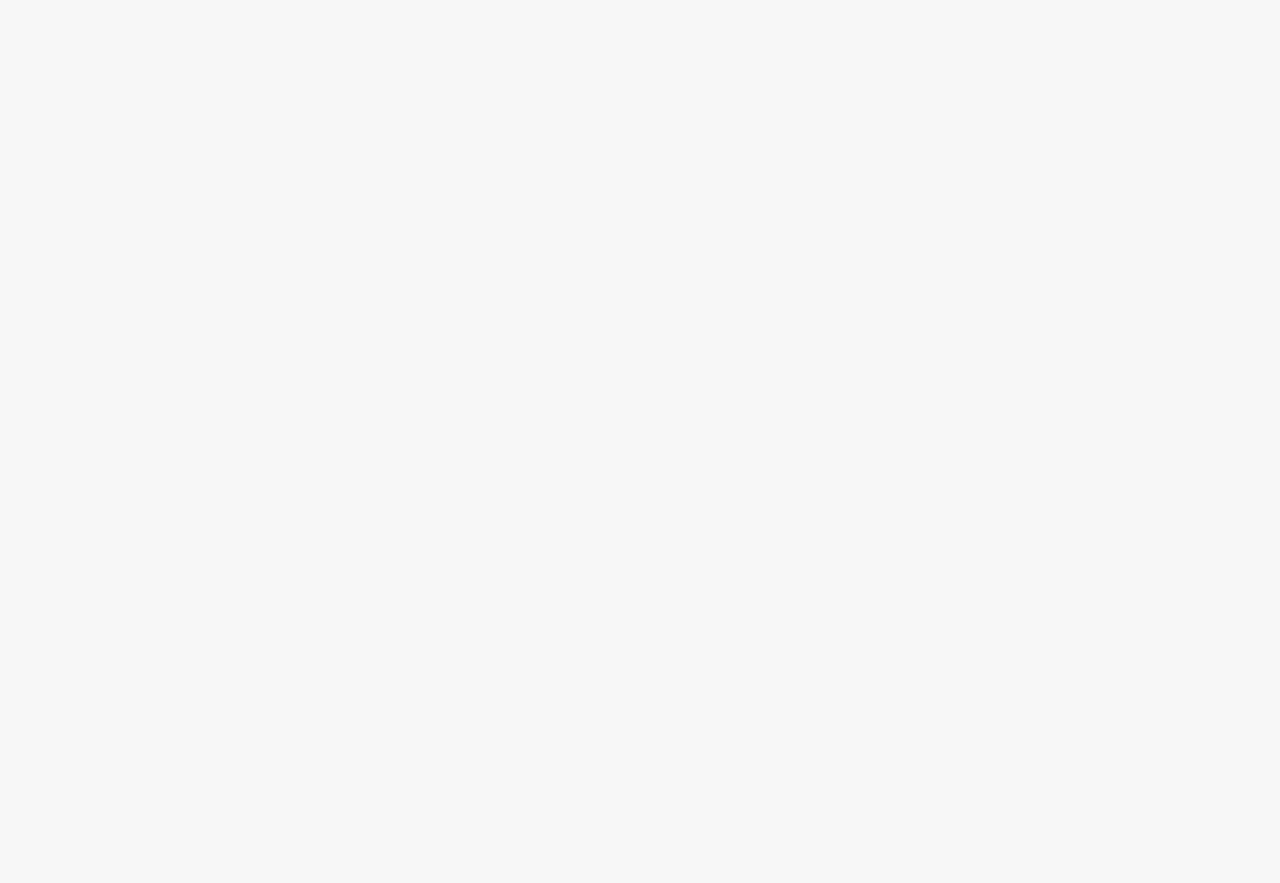
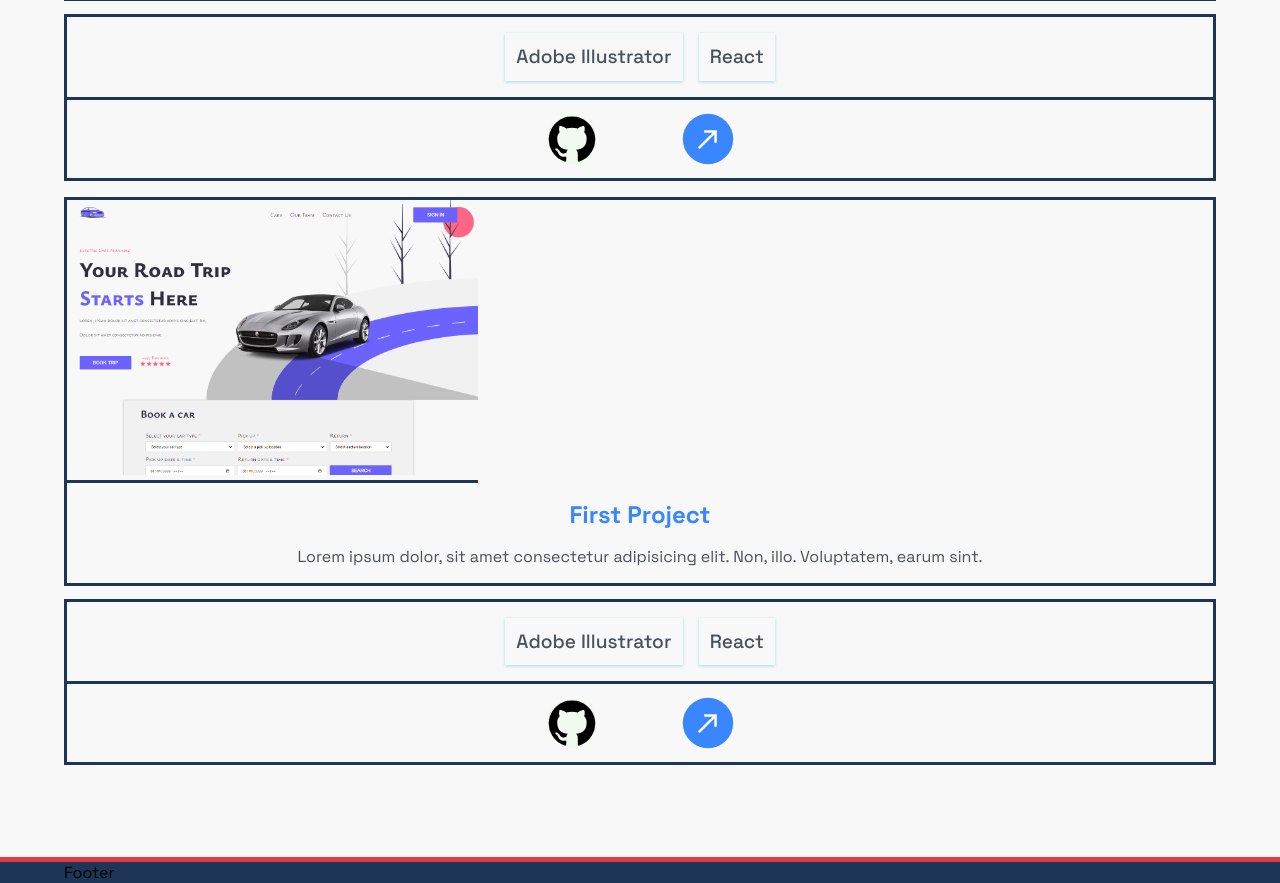
Before and after one commit to noorgm/Portfolio, a React (Create React App) app: page / in a window 1280 px wide. Shown: the part 2812-3695 px from the top of the page. Before the commit the page ends 2489 px from the top, so only its background shows below. Built offline with nearby package versions, Linux system fonts and the light colour scheme.

Commit message:
Project component done too

```diff
--- a/src/components/Project/Project.js
+++ b/src/components/Project/Project.js
@@ -1,18 +1,64 @@
 import React from 'react';
 
 
-// import NorthEastIcon from '@mui/icons-material/NorthEast';
-// import GitHub  from '@mui/icons-material/GitHub';
-// import carSs from '../../assets/images/car-ss.png';
+import NorthEastIcon from '@mui/icons-material/NorthEast';
+import GitHub  from '@mui/icons-material/GitHub';
+import carSs from '../../assets/images/car-ss.png';
 import './project.css';
 
 const Project = () => {
   return (
     <section className="project-bg" id="project">
-      <div className="project grid">
+      <div className="project">
         <section className="top-project">
           <h3>PORTFOLIO</h3>
           <p>Current project and the upcoming project</p>
+        </section>
+
+        <section className="bottom-project grid">
+          <div className="first-project">
+            <div className="f-p-img">
+              <img src={carSs} alt="car project" />
+            </div>
+            <div className="f-p-info">
+              <h3>First Project</h3>
+              <p>Lorem ipsum dolor, sit amet consectetur adipisicing elit. Non, illo. Voluptatem, earum sint.</p>
+            </div>
+          </div>
+
+          <div className="f-p-part">
+            <div className="f-pp-skills">
+              <p>Adobe Illustrator</p>
+              <p>React</p>
+            </div>
+            <div className="f-pp-links">
+              <GitHub className='project-icon' />
+              <NorthEastIcon className='project-icon' />
+            </div>
+          </div>
+        </section>
+
+        <section className="bottom-project grid">
+          <div className="second-project">
+            <div className="s-p-img">
+              <img src={carSs} alt="car project" />
+            </div>
+            <div className="s-p-info">
+              <h3>First Project</h3>
+              <p>Lorem ipsum dolor, sit amet consectetur adipisicing elit. Non, illo. Voluptatem, earum sint.</p>
+            </div>
+          </div>
+
+          <div className="s-p-part">
+            <div className="s-pp-skills">
+              <p>Adobe Illustrator</p>
+              <p>React</p>
+            </div>
+            <div className="f-pp-links">
+              <GitHub className='project-icon' />
+              <NorthEastIcon className='project-icon' />
+            </div>
+          </div>
         </section>
       </div>
     </section>
--- a/src/components/Project/project.css
+++ b/src/components/Project/project.css
@@ -4,11 +4,115 @@
 
 
 .top-project {
-    grid-column: 1 / 9;
-    text-align: center;
+    display: flex;
+    flex-direction: column;
+    /* justify-content: center; */
+    align-items: center;
+    margin-bottom: 2.3rem;
 }
 .project h3 {
     color: var(--secondary-color);
     font-size: 1.5rem;
     margin-bottom: 1rem;
 }
+
+/* BOTTOM PROJECT */
+
+.first-project, .second-project {
+    grid-column: 1 / 9;
+    border: 3px solid var(--primary-color);
+}
+.f-p-img, .s-p-img {
+    width: min(100%, 411px);
+    border-bottom: 3px solid var(--primary-color);
+}
+.f-p-img > img, .s-p-img > img {
+    width: 100%;
+    height: 100%;
+}
+.f-p-info, .s-p-info {
+    text-align: center;
+    margin: 1rem 7px;
+}
+.f-p-part, .s-p-part {
+    grid-column: 1 / 9;
+    border: 3px solid var(--primary-color);
+    display: flex;
+    flex-direction: column;
+    align-items: center;
+    margin-bottom: 1rem;
+}
+.f-pp-skills, .s-pp-skills {
+    width: 100%;
+    display: flex;
+    justify-content: center;
+    gap: 1rem;
+    padding: 1rem;
+    border-bottom: 3px solid var(--primary-color);
+}
+.f-pp-skills p, .s-pp-skills p {
+    font-size: 1.2rem;
+    font-weight: 500;
+    box-shadow: 0px 1px 3px var(--third-color);
+    padding: 0.7rem;
+}
+.f-pp-links {
+    display: flex;
+    gap: 7rem;
+    padding: 1.7rem;
+}
+.project-icon {
+    background-color: var(--secondary-color);
+    border-radius: 50%;
+    transform: scale(2.1);
+}
+.f-pp-links > .project-icon:nth-child(1) {
+    background-color: var(--forth-color);
+}
+.f-pp-links > .project-icon:nth-child(2) {
+    padding: 0.3rem;
+    color: #ffffff;
+}
+.project-icon:hover {
+    transform: scale(1.8);
+    transition: 0.2s ease-in-out;
+}
+
+/* SECOND PROJECT */
+/* .second-project {
+    grid-column: 1 / 9;
+    border: 3px solid var(--primary-color);
+}
+.s-p-img {
+    width: min(100%, 411px);
+    border-bottom: 3px solid var(--primary-color);
+}
+.s-p-img > img {
+    width: 100%;
+    height: 100%;
+}
+.s-p-info {
+    text-align: center;
+    margin: 1rem 7px;
+}
+.s-p-part {
+    grid-column: 1 / 9;
+    border: 3px solid var(--primary-color);
+    display: flex;
+    flex-direction: column;
+    align-items: center;
+}
+.s-pp-skills {
+    width: 100%;
+    display: flex;
+    justify-content: center;
+    gap: 1rem;
+    padding: 1rem;
+    border-bottom: 3px solid var(--primary-color);
+}
+.s-pp-skills p {
+    font-size: 1.2rem;
+    font-weight: 500;
+    box-shadow: 0px 1px 3px var(--third-color);
+    padding: 0.7rem;
+} */
```
